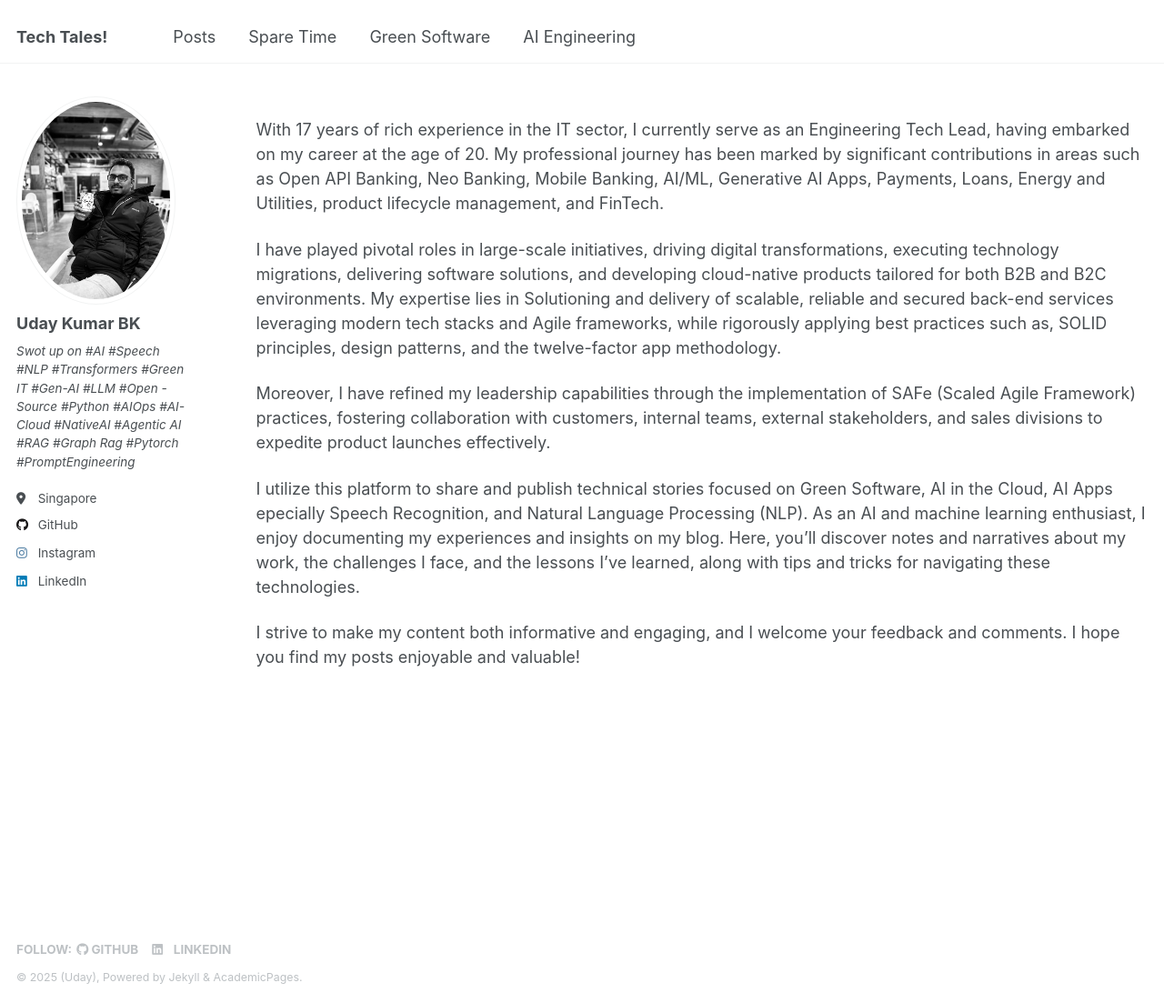
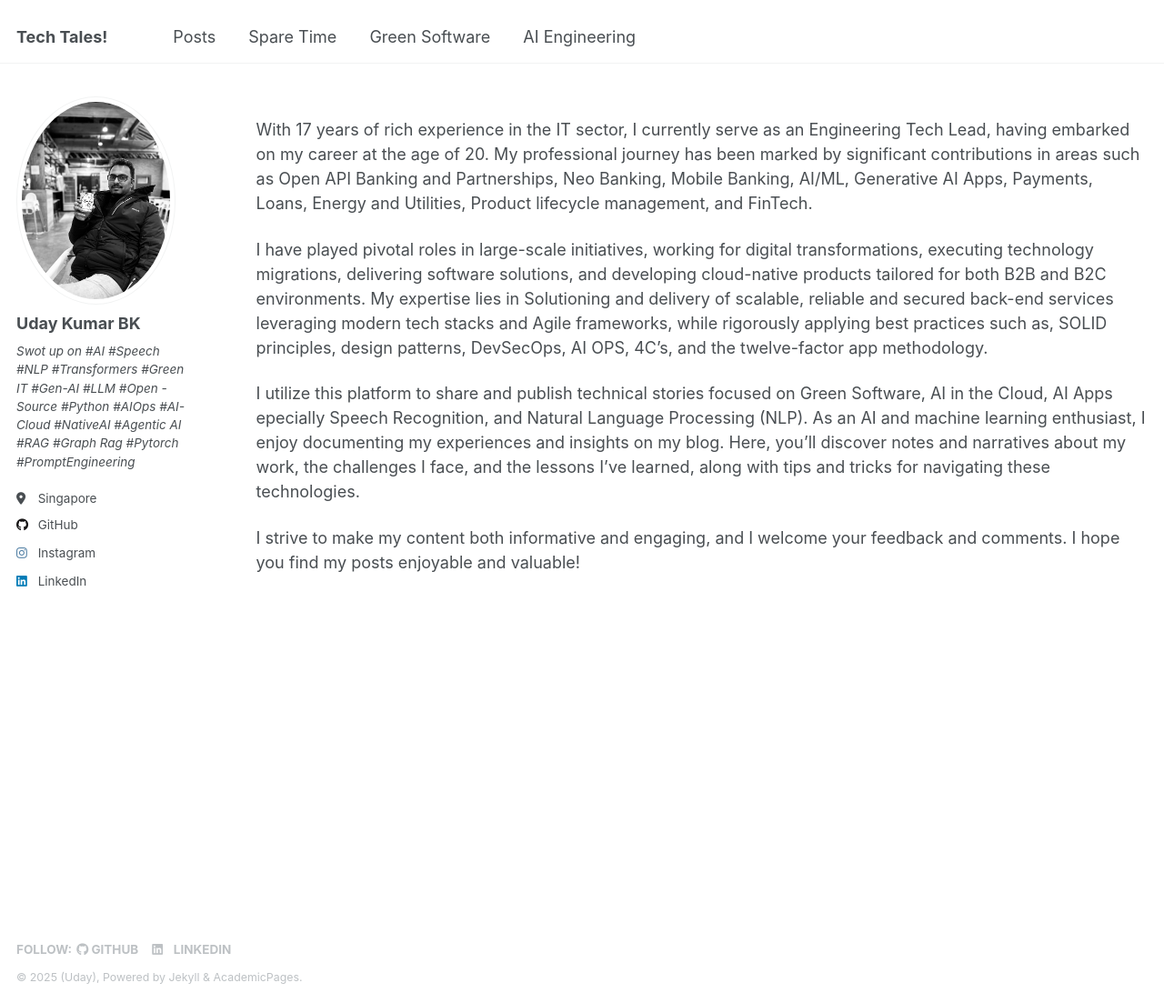
Before and after one commit to uday160386/uday160386.github.io, a Jekyll site: the page built from _pages/about.md, in a window 1280 px wide and 1103 px high. Shown: the whole window at 91% size. Built offline with Jekyll 4.4.1, drawn with Linux system fonts in a browser that asks for light colours.

Commit message:
adding content to profile

```diff
--- a/_pages/about.md
+++ b/_pages/about.md
@@ -14,12 +14,9 @@ redirect_from:
   <a href="https://www.instagram.com/vukclicks/"><i class="fab fa-fw fa-instagram icon-pad-right" aria-hidden="true" style="font-size:25px"></i></a> -->
 
 
-With 17 years of rich experience in the IT sector, I currently serve as an Engineering Tech Lead, having embarked on my career at the age of 20. My professional journey has been marked by significant contributions in areas such as Open API Banking, Neo Banking, Mobile Banking, AI/ML, Generative AI Apps, Payments, Loans, Energy and Utilities, product lifecycle management, and FinTech.
+With 17 years of rich experience in the IT sector, I currently serve as an Engineering Tech Lead, having embarked on my career at the age of 20. My professional journey has been marked by significant contributions in areas such as Open API Banking and Partnerships, Neo Banking, Mobile Banking, AI/ML, Generative AI Apps, Payments, Loans, Energy and Utilities, Product lifecycle management, and FinTech.
 
-I have played pivotal roles in large-scale initiatives, driving digital transformations, executing technology migrations, delivering software solutions, and developing cloud-native products tailored for both B2B and B2C environments. My expertise lies in Solutioning and delivery of scalable, reliable and secured back-end services leveraging modern tech stacks and Agile frameworks, while rigorously applying best practices such as, SOLID principles, design patterns, and the twelve-factor app methodology.
-
-Moreover, I have refined my leadership capabilities through the implementation of SAFe (Scaled Agile Framework) practices, fostering collaboration with customers, internal teams, external stakeholders, and sales divisions to expedite product launches effectively.
-
+I have played pivotal roles in large-scale initiatives, working for digital transformations, executing technology migrations, delivering software solutions, and developing cloud-native products tailored for both B2B and B2C environments. My expertise lies in Solutioning and delivery of scalable, reliable and secured back-end services leveraging modern tech stacks and Agile frameworks, while rigorously applying best practices such as, SOLID principles, design patterns, DevSecOps, AI OPS, 4C’s, and the twelve-factor app methodology.
 
 I utilize this platform to share and publish technical stories focused on Green Software, AI in the Cloud, AI Apps epecially Speech Recognition, and Natural Language Processing (NLP).
 As an AI and machine learning enthusiast, I enjoy documenting my experiences and insights on my blog. Here, you'll discover notes and narratives about my work, the challenges I face, and the lessons I've learned, along with tips and tricks for navigating these technologies.
```
